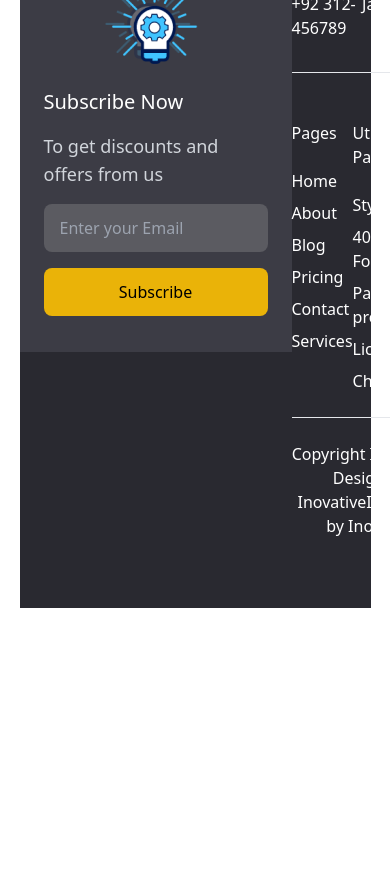
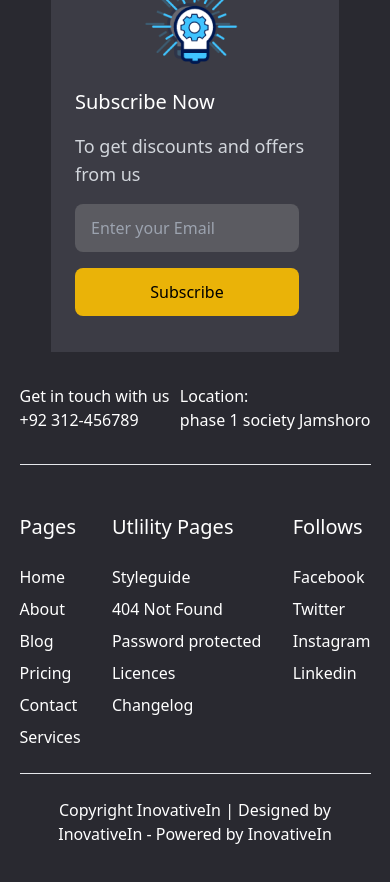
Before and after one commit to fahadzardari/inovativein, a React (Vite) app: page / in a window 390 px wide. Shown: the part 1840-2722 px from the top of the page. Before the commit the page ends 2448 px from the top, so only its background shows below. Built offline with nearby package versions, Linux system fonts and the light colour scheme.

Commit message:
Made Footer responsive

```diff
--- a/src/App.jsx
+++ b/src/App.jsx
@@ -1,6 +1,7 @@
 import Home from "./Sections/Home"
 import Services from "./Sections/Services"
 import Footer from "./Sections/Footer"
+
 export default function App() {
   return (
     <div className="font-nunito w-full m-0 p-0 ">
--- a/src/Sections/Footer.jsx
+++ b/src/Sections/Footer.jsx
@@ -3,8 +3,8 @@ import React from 'react'
 export default function Footer() {
   return (
     <div className='w-full'>
-      <div className='bg-gray1 w-[90%] mx-auto h-[90vh] py-10'>
-        <div className='flex justify-around'>
+      <div className='bg-gray1 sm:w-[90%] sm:mx-auto sm:h-[34rem] py-10'>
+        <div className='flex items-center sm:justify-around sm:flex-row flex-col'>
           <div className='h-[29rem] w-[18rem] bg-gray2 space-y-4 px-6 py-10'>
             <h3 className='text-white text-xl'>InovativeIn</h3>
             <img src="/homepage-section/logo.png" className='mx-auto' alt="" />
@@ -14,13 +14,13 @@ export default function Footer() {
             <button className='bg-yellow-500 h-[3rem] w-[14rem] rounded-lg'>Subscribe</button>
           </div>
 
-          <div className='w-1/2 text-white'>
+          <div className='w-[90%] sm:w-1/2 text-white'>
             <div className='flex justify-between py-8'>
               <div className=''>
-                <p>Get in touch with</p><p>+92 312-456789</p>
+                <p>Get in touch with us</p><p>+92 312-456789</p>
               </div>
               <div>
-                <p>Location</p><p>phase 1 society Jamshoro</p>
+                <p>Location:</p><p>phase 1 society Jamshoro</p>
               </div>
             </div>
             {/* Upper footer end*/}
@@ -28,33 +28,33 @@ export default function Footer() {
 
             <div className='pt-12 pb-6 flex justify-between'>
                 <div>
-                  <h3>Pages</h3>
+                  <h3 className='text-xl'>Pages</h3>
                   <ul className='pt-6 space-y-2'>
-                    <li>Home</li>
-                    <li>About</li>
-                    <li>Blog</li>
-                    <li>Pricing</li>
-                    <li>Contact</li>
-                    <li>Services</li>
+                    <li><a href='#'  className='hover:text-lime-300 hover:delay-300'>Home</a></li>
+                    <li><a href='#'  className='hover:text-lime-300 hover:delay-300'>About</a></li>
+                    <li><a href='#'  className='hover:text-lime-300 hover:delay-300'>Blog</a></li>
+                    <li><a href='#'  className='hover:text-lime-300 hover:delay-300'>Pricing</a></li>
+                    <li><a href='#'  className='hover:text-lime-300 hover:delay-300'>Contact</a></li>
+                    <li><a href='#'  className='hover:text-lime-300 hover:delay-300'>Services</a></li>
                   </ul>
                 </div>
                 <div>
-                <h3>Utlility Pages</h3>
+                <h3 className='text-xl'>Utlility Pages</h3>
                   <ul className='pt-6 space-y-2'>
-                    <li>Styleguide</li>
-                    <li>404 Not Found</li>
-                    <li>Password protected</li>
-                    <li>Licences</li>
-                    <li>Changelog</li>
+                    <li><a href='#'  className='hover:text-lime-300 hover:delay-300'>Styleguide</a></li>
+                    <li><a href='#'  className='hover:text-lime-300 hover:delay-300'>404 Not Found</a></li>
+                    <li><a href='#'  className='hover:text-lime-300 hover:delay-300'>Password protected</a></li>
+                    <li><a href='#'  className='hover:text-lime-300 hover:delay-300'>Licences</a></li>
+                    <li><a href='#'  className='hover:text-lime-300 hover:delay-300'>Changelog</a></li>
                   </ul>
                 </div>
                 <div>
-                <h3>Follows</h3>
+                <h3 className='text-xl'>Follows</h3>
                   <ul className='pt-6 space-y-2'>
-                    <li>Facebook</li>
-                    <li>Twitter</li>
-                    <li>Instagram</li>
-                    <li>Linkedin</li>
+                    <li><a href='#'  className='hover:text-lime-300 hover:delay-300'>Facebook</a></li>
+                    <li><a href='#'  className='hover:text-lime-300 hover:delay-300'>Twitter</a></li>
+                    <li><a href='#'  className='hover:text-lime-300 hover:delay-300'>Instagram</a></li>
+                    <li><a href='#'  className='hover:text-lime-300 hover:delay-300'>Linkedin</a></li>
                   </ul>
                 </div>
             </div>
--- a/src/index.css
+++ b/src/index.css
@@ -11,3 +11,6 @@
 .bg-gray3{
     background-color: #5B5B61;
 }
+.md-text{
+    font-size: medium;
+}
```
